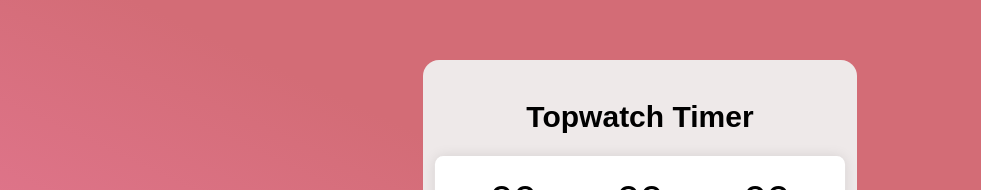
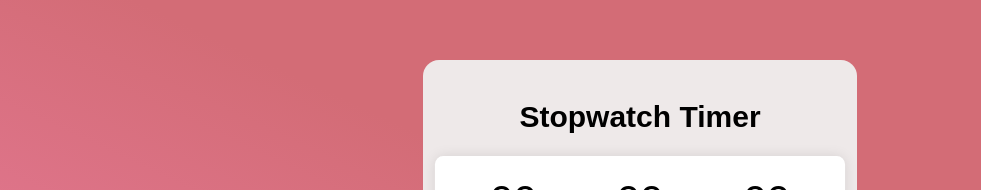
Before and after one commit to shafiq9/Stopwatch-Timer, a plain HTML site: page index.html in a window 1280 px wide. Shown: the part 172-362 px from the top of the page, without its empty margins (0-981 px from the left). Drawn offline with Linux system fonts and the light colour scheme.

Commit message:
Update index.html

```diff
--- a/index.html
+++ b/index.html
@@ -8,7 +8,7 @@
 </head>
 <body>
     <div class="caontainer">
-        <h1 class="title">Topwatch Timer</h1>
+        <h1 class="title">Stopwatch Timer</h1>
         <div class="stopwatch">
             <div class="timer">
                 <span id="miuntes">00</span>
```
